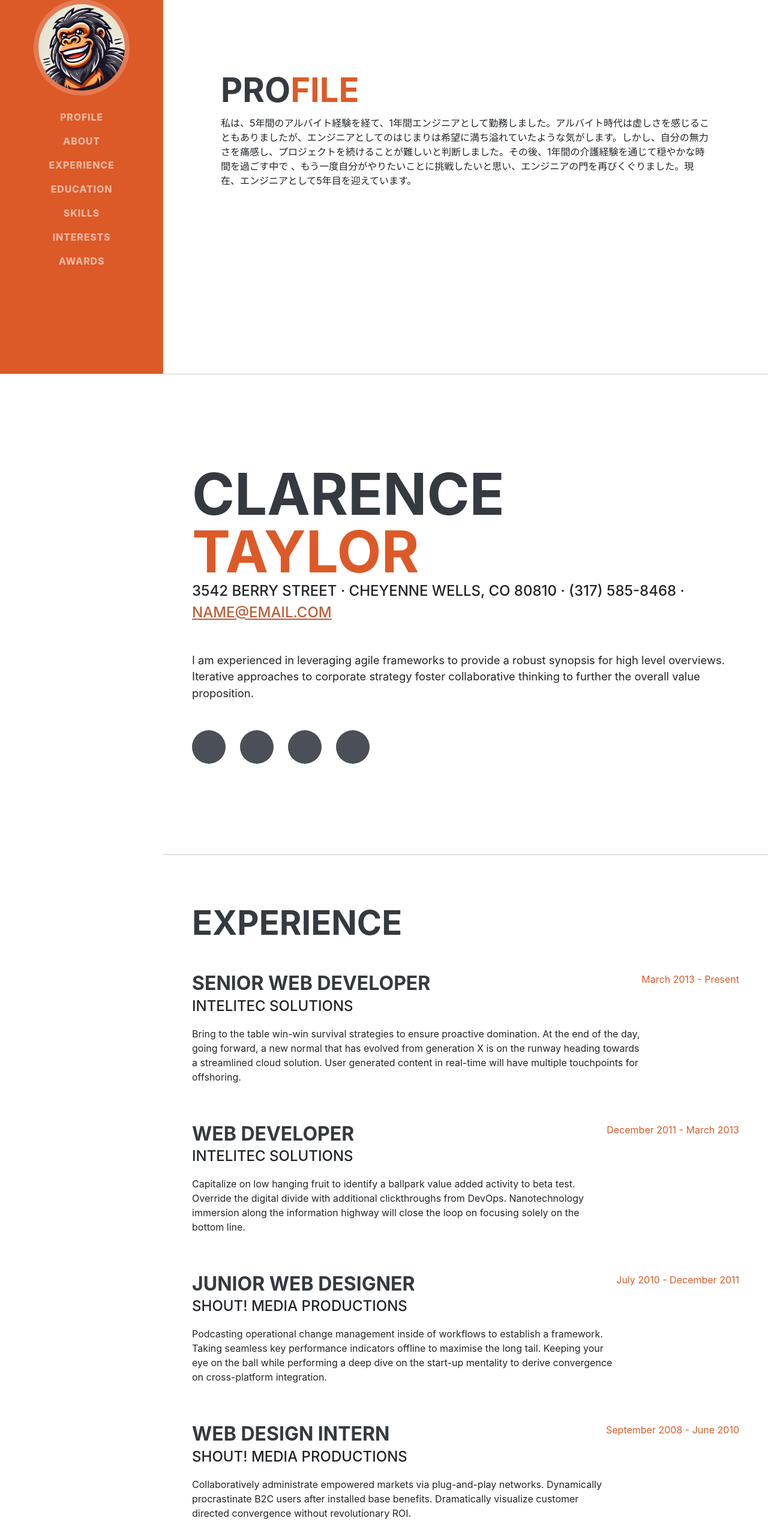
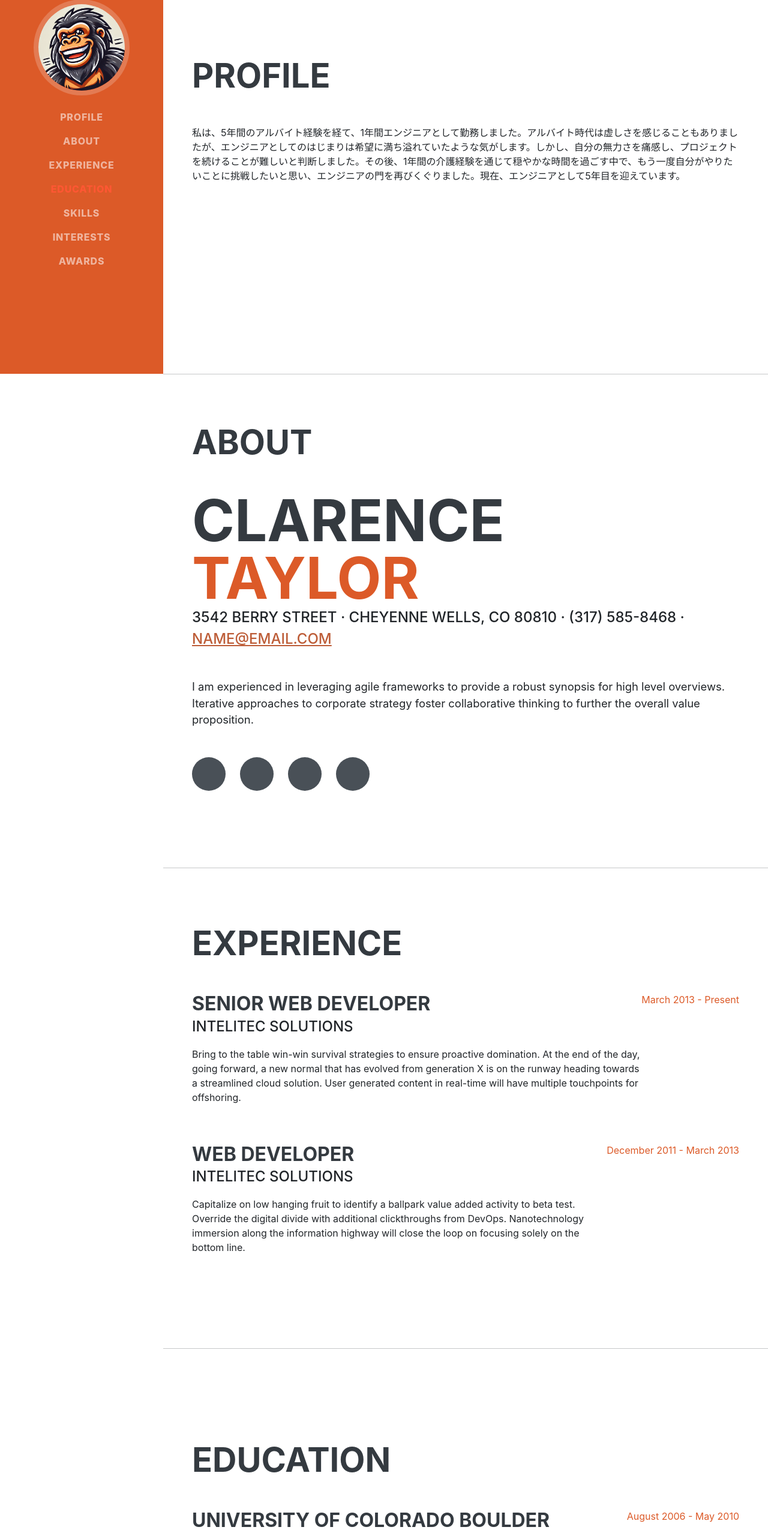
Before and after one commit to aq35/liftpromy, a Vue app in the folder liftpromy/: page / in a window 1280 px wide. Shown: the part 177-2737 px from the top of the page at 60% size. Built offline with nearby package versions, Linux system fonts and the light colour scheme.

Commit message:
Update Profile.vue

```diff
--- a/liftpromy/src/components/Profile.vue
+++ b/liftpromy/src/components/Profile.vue
@@ -5,258 +5,134 @@
             <a class="navbar-brand js-scroll-trigger" href="#page-top">
                 <span class="d-block d-lg-none">細部 寿麻</span>
                 <span class="d-none d-lg-block">
-                    <img class="img-fluid img-profile rounded-circle mx-auto mb-2" src="@assets/aq35/logo.webp"
-                        :alt="'プロフィール'" />
+                    <img class="img-fluid img-profile rounded-circle mx-auto mb-2" src="@/assets/aq35/logo.webp"
+                        alt="プロフィール" />
                 </span>
             </a>
             <button class="navbar-toggler" type="button" data-bs-toggle="collapse" data-bs-target="#navbarResponsive"
-                aria-controls="navbarResponsive" aria-expanded="false" aria-label="Toggle navigation"><span
-                    class="navbar-toggler-icon"></span></button>
+                aria-controls="navbarResponsive" aria-expanded="false" aria-label="Toggle navigation">
+                <span class="navbar-toggler-icon"></span>
+            </button>
             <div class="collapse navbar-collapse" id="navbarResponsive">
                 <ul class="navbar-nav">
-                    <li class="nav-item"><a class="nav-link js-scroll-trigger" href="#profile">PROFILE</a></li>
-                    <li class="nav-item"><a class="nav-link js-scroll-trigger" href="#about">About</a></li>
-                    <li class="nav-item"><a class="nav-link js-scroll-trigger" href="#experience">Experience</a></li>
-                    <li class="nav-item"><a class="nav-link js-scroll-trigger" href="#education">Education</a></li>
-                    <li class="nav-item"><a class="nav-link js-scroll-trigger" href="#skills">Skills</a></li>
-                    <li class="nav-item"><a class="nav-link js-scroll-trigger" href="#interests">Interests</a></li>
-                    <li class="nav-item"><a class="nav-link js-scroll-trigger" href="#awards">Awards</a></li>
+                    <li class="nav-item" v-for="section in sections" :key="section.id">
+                        <a class="nav-link js-scroll-trigger" :class="{ active: activeSection === section.id }"
+                            :href="'#' + section.id">{{ section.name }}</a>
+                    </li>
                 </ul>
             </div>
         </nav>
         <!-- Page Content-->
         <div class="container-fluid p-0">
-            <!-- プロフィール -->
-            <section class="resume-section" id="profile">
-
-                <div class="relative max-w-screen-xl w-full mx-auto xl:px-5">
-                    <div class="relative w-full grid gap-12 lg:grid-cols-2">
-                        <div class="w-full flex justify-center items-center px-5 xl:px-0">
-                            <div class="sm:max-w-[480px]">
-                                <h2 class="text-4xl font-bold md:text-5xl">PRO<span class="text-primary">FILE</span>
-                                </h2>
-                                <div class="sm:max-w-[480px]">
-                                    <p class="mt-6 text-gray-700 leading-relaxed">
-                                        私は、5年間のアルバイト経験を経て、1年間エンジニアとして勤務しました。アルバイト時代は虚しさを感じることもありましたが、エンジニアとしてのはじまりは希望に満ち溢れていたような気がします。しかし、自分の無力さを痛感し、プロジェクトを続けることが難しいと判断しました。その後、1年間の介護経験を通じて穏やかな時間を過ごす中で
-                                        、もう一度自分がやりたいことに挑戦したいと思い、エンジニアの門を再びくぐりました。現在、エンジニアとして5年目を迎えています。
-                                    </p>
-                                </div>
+            <template v-for="section in sections" :key="section.id">
+                <section :class="section.class" :id="section.id">
+                    <div class="resume-section-content">
+                        <h2 class="mb-5">{{ section.title }}</h2>
+                        <template v-for="content in section.contents">
+                            <div v-if="content.type === 'text'" class="mb-5" v-html="content.data"></div>
+                            <div v-else-if="content.type === 'list'" class="mb-5">
+                                <ul class="fa-ul mb-0">
+                                    <li v-for="item in content.data" :key="item">
+                                        <span class="fa-li"><i class="fas fa-check"></i></span>
+                                        {{ item }}
+                                    </li>
+                                </ul>
                             </div>
-                        </div>
+                            <div v-else-if="content.type === 'icons'" class="mb-5">
+                                <ul class="list-inline dev-icons">
+                                    <li class="list-inline-item" v-for="icon in content.data" :key="icon">
+                                        <i :class="icon"></i>
+                                    </li>
+                                </ul>
+                            </div>
+                        </template>
                     </div>
-                </div>
-
-            </section>
-
-            <hr class="m-0" />
-
-            <!-- About-->
-            <section class="resume-section" id="about">
-                <div class="resume-section-content">
-                    <h1 class="mb-0">
-                        Clarence
-                        <span class="text-primary">Taylor</span>
-                    </h1>
-                    <div class="subheading mb-5">
-                        3542 Berry Street · Cheyenne Wells, CO 80810 · (317) 585-8468 ·
-                        <a href="mailto:name@email.com">name@email.com</a>
-                    </div>
-                    <p class="lead mb-5">I am experienced in leveraging agile frameworks to provide a robust synopsis
-                        for high level overviews. Iterative approaches to corporate strategy foster collaborative
-                        thinking to further the overall value proposition.</p>
-                    <div class="social-icons">
-                        <a class="social-icon" href="#!"><i class="fab fa-linkedin-in"></i></a>
-                        <a class="social-icon" href="#!"><i class="fab fa-github"></i></a>
-                        <a class="social-icon" href="#!"><i class="fab fa-twitter"></i></a>
-                        <a class="social-icon" href="#!"><i class="fab fa-facebook-f"></i></a>
-                    </div>
-                </div>
-            </section>
-            <hr class="m-0" />
-            <!-- Experience-->
-            <section class="resume-section" id="experience">
-                <div class="resume-section-content">
-                    <h2 class="mb-5">Experience</h2>
-                    <div class="d-flex flex-column flex-md-row justify-content-between mb-5">
-                        <div class="flex-grow-1">
-                            <h3 class="mb-0">Senior Web Developer</h3>
-                            <div class="subheading mb-3">Intelitec Solutions</div>
-                            <p>Bring to the table win-win survival strategies to ensure proactive domination. At the end
-                                of the day, going forward, a new normal that has evolved from generation X is on the
-                                runway heading towards a streamlined cloud solution. User generated content in real-time
-                                will have multiple touchpoints for offshoring.</p>
-                        </div>
-                        <div class="flex-shrink-0"><span class="text-primary">March 2013 - Present</span></div>
-                    </div>
-                    <div class="d-flex flex-column flex-md-row justify-content-between mb-5">
-                        <div class="flex-grow-1">
-                            <h3 class="mb-0">Web Developer</h3>
-                            <div class="subheading mb-3">Intelitec Solutions</div>
-                            <p>Capitalize on low hanging fruit to identify a ballpark value added activity to beta test.
-                                Override the digital divide with additional clickthroughs from DevOps. Nanotechnology
-                                immersion along the information highway will close the loop on focusing solely on the
-                                bottom line.</p>
-                        </div>
-                        <div class="flex-shrink-0"><span class="text-primary">December 2011 - March 2013</span></div>
-                    </div>
-                    <div class="d-flex flex-column flex-md-row justify-content-between mb-5">
-                        <div class="flex-grow-1">
-                            <h3 class="mb-0">Junior Web Designer</h3>
-                            <div class="subheading mb-3">Shout! Media Productions</div>
-                            <p>Podcasting operational change management inside of workflows to establish a framework.
-                                Taking seamless key performance indicators offline to maximise the long tail. Keeping
-                                your eye on the ball while performing a deep dive on the start-up mentality to derive
-                                convergence on cross-platform integration.</p>
-                        </div>
-                        <div class="flex-shrink-0"><span class="text-primary">July 2010 - December 2011</span></div>
-                    </div>
-                    <div class="d-flex flex-column flex-md-row justify-content-between">
-                        <div class="flex-grow-1">
-                            <h3 class="mb-0">Web Design Intern</h3>
-                            <div class="subheading mb-3">Shout! Media Productions</div>
-                            <p>Collaboratively administrate empowered markets via plug-and-play networks. Dynamically
-                                procrastinate B2C users after installed base benefits. Dramatically visualize customer
-                                directed convergence without revolutionary ROI.</p>
-                        </div>
-                        <div class="flex-shrink-0"><span class="text-primary">September 2008 - June 2010</span></div>
-                    </div>
-                </div>
-            </section>
-            <hr class="m-0" />
-            <!-- Education-->
-            <section class="resume-section" id="education">
-                <div class="resume-section-content">
-                    <h2 class="mb-5">Education</h2>
-                    <div class="d-flex flex-column flex-md-row justify-content-between mb-5">
-                        <div class="flex-grow-1">
-                            <h3 class="mb-0">University of Colorado Boulder</h3>
-                            <div class="subheading mb-3">Bachelor of Science</div>
-                            <div>Computer Science - Web Development Track</div>
-                            <p>GPA: 3.23</p>
-                        </div>
-                        <div class="flex-shrink-0"><span class="text-primary">August 2006 - May 2010</span></div>
-                    </div>
-                    <div class="d-flex flex-column flex-md-row justify-content-between">
-                        <div class="flex-grow-1">
-                            <h3 class="mb-0">James Buchanan High School</h3>
-                            <div class="subheading mb-3">Technology Magnet Program</div>
-                            <p>GPA: 3.56</p>
-                        </div>
-                        <div class="flex-shrink-0"><span class="text-primary">August 2002 - May 2006</span></div>
-                    </div>
-                </div>
-            </section>
-            <hr class="m-0" />
-            <!-- Skills-->
-            <section class="resume-section" id="skills">
-                <div class="resume-section-content">
-                    <h2 class="mb-5">Skills</h2>
-                    <div class="subheading mb-3">Programming Languages & Tools</div>
-                    <ul class="list-inline dev-icons">
-                        <li class="list-inline-item"><i class="fab fa-html5"></i></li>
-                        <li class="list-inline-item"><i class="fab fa-css3-alt"></i></li>
-                        <li class="list-inline-item"><i class="fab fa-js-square"></i></li>
-                        <li class="list-inline-item"><i class="fab fa-angular"></i></li>
-                        <li class="list-inline-item"><i class="fab fa-react"></i></li>
-                        <li class="list-inline-item"><i class="fab fa-node-js"></i></li>
-                        <li class="list-inline-item"><i class="fab fa-sass"></i></li>
-                        <li class="list-inline-item"><i class="fab fa-less"></i></li>
-                        <li class="list-inline-item"><i class="fab fa-wordpress"></i></li>
-                        <li class="list-inline-item"><i class="fab fa-gulp"></i></li>
-                        <li class="list-inline-item"><i class="fab fa-grunt"></i></li>
-                        <li class="list-inline-item"><i class="fab fa-npm"></i></li>
-                    </ul>
-                    <div class="subheading mb-3">Workflow</div>
-                    <ul class="fa-ul mb-0">
-                        <li>
-                            <span class="fa-li"><i class="fas fa-check"></i></span>
-                            Mobile-First, Responsive Design
-                        </li>
-                        <li>
-                            <span class="fa-li"><i class="fas fa-check"></i></span>
-                            Cross Browser Testing & Debugging
-                        </li>
-                        <li>
-                            <span class="fa-li"><i class="fas fa-check"></i></span>
-                            Cross Functional Teams
-                        </li>
-                        <li>
-                            <span class="fa-li"><i class="fas fa-check"></i></span>
-                            Agile Development & Scrum
-                        </li>
-                    </ul>
-                </div>
-            </section>
-            <hr class="m-0" />
-            <!-- Interests-->
-            <section class="resume-section" id="interests">
-                <div class="resume-section-content">
-                    <h2 class="mb-5">Interests</h2>
-                    <p>Apart from being a web developer, I enjoy most of my time being outdoors. In the winter, I am an
-                        avid skier and novice ice climber. During the warmer months here in Colorado, I enjoy mountain
-                        biking, free climbing, and kayaking.</p>
-                    <p class="mb-0">When forced indoors, I follow a number of sci-fi and fantasy genre movies and
-                        television shows, I am an aspiring chef, and I spend a large amount of my free time exploring
-                        the latest technology advancements in the front-end web development world.</p>
-                </div>
-            </section>
-            <hr class="m-0" />
-            <!-- Awards-->
-            <section class="resume-section" id="awards">
-                <div class="resume-section-content">
-                    <h2 class="mb-5">Awards & Certifications</h2>
-                    <ul class="fa-ul mb-0">
-                        <li>
-                            <span class="fa-li"><i class="fas fa-trophy text-warning"></i></span>
-                            Google Analytics Certified Developer
-                        </li>
-                        <li>
-                            <span class="fa-li"><i class="fas fa-trophy text-warning"></i></span>
-                            Mobile Web Specialist - Google Certification
-                        </li>
-                        <li>
-                            <span class="fa-li"><i class="fas fa-trophy text-warning"></i></span>
-                            1
-                            <sup>st</sup>
-                            Place - University of Colorado Boulder - Emerging Tech Competition 2009
-                        </li>
-                        <li>
-                            <span class="fa-li"><i class="fas fa-trophy text-warning"></i></span>
-                            1
-                            <sup>st</sup>
-                            Place - University of Colorado Boulder - Adobe Creative Jam 2008 (UI Design Category)
-                        </li>
-                        <li>
-                            <span class="fa-li"><i class="fas fa-trophy text-warning"></i></span>
-                            2
-                            <sup>nd</sup>
-                            Place - University of Colorado Boulder - Emerging Tech Competition 2008
-                        </li>
-                        <li>
-                            <span class="fa-li"><i class="fas fa-trophy text-warning"></i></span>
-                            1
-                            <sup>st</sup>
-                            Place - James Buchanan High School - Hackathon 2006
-                        </li>
-                        <li>
-                            <span class="fa-li"><i class="fas fa-trophy text-warning"></i></span>
-                            3
-                            <sup>rd</sup>
-                            Place - James Buchanan High School - Hackathon 2005
-                        </li>
-                    </ul>
-                </div>
-            </section>
+                </section>
+                <hr class="m-0" />
+            </template>
         </div>
     </section>
 </template>
 
-<script>
-export default {
-    name: 'Profile',
+<script setup>
+import { ref, onMounted, onUnmounted } from 'vue';
+
+const sections = [
+    {
+        id: 'profile', name: 'PROFILE', title: 'Profile', class: 'resume-section', contents: [
+            { type: 'text', data: '私は、5年間のアルバイト経験を経て、1年間エンジニアとして勤務しました。アルバイト時代は虚しさを感じることもありましたが、エンジニアとしてのはじまりは希望に満ち溢れていたような気がします。しかし、自分の無力さを痛感し、プロジェクトを続けることが難しいと判断しました。その後、1年間の介護経験を通じて穏やかな時間を過ごす中で、もう一度自分がやりたいことに挑戦したいと思い、エンジニアの門を再びくぐりました。現在、エンジニアとして5年目を迎えています。' }
+        ]
+    },
+    {
+        id: 'about', name: 'About', title: 'About', class: 'resume-section', contents: [
+            { type: 'text', data: '<h1 class="mb-0">Clarence <span class="text-primary">Taylor</span></h1><div class="subheading mb-5">3542 Berry Street · Cheyenne Wells, CO 80810 · (317) 585-8468 · <a href="mailto:name@email.com">name@email.com</a></div><p class="lead mb-5">I am experienced in leveraging agile frameworks to provide a robust synopsis for high level overviews. Iterative approaches to corporate strategy foster collaborative thinking to further the overall value proposition.</p><div class="social-icons"><a class="social-icon" href="#!"><i class="fab fa-linkedin-in"></i></a><a class="social-icon" href="#!"><i class="fab fa-github"></i></a><a class="social-icon" href="#!"><i class="fab fa-twitter"></i></a><a class="social-icon" href="#!"><i class="fab fa-facebook-f"></i></a></div>' }
+        ]
+    },
+    {
+        id: 'experience', name: 'Experience', title: 'Experience', class: 'resume-section', contents: [
+            { type: 'text', data: '<div class="d-flex flex-column flex-md-row justify-content-between mb-5"><div class="flex-grow-1"><h3 class="mb-0">Senior Web Developer</h3><div class="subheading mb-3">Intelitec Solutions</div><p>Bring to the table win-win survival strategies to ensure proactive domination. At the end of the day, going forward, a new normal that has evolved from generation X is on the runway heading towards a streamlined cloud solution. User generated content in real-time will have multiple touchpoints for offshoring.</p></div><div class="flex-shrink-0"><span class="text-primary">March 2013 - Present</span></div></div>' },
+            { type: 'text', data: '<div class="d-flex flex-column flex-md-row justify-content-between mb-5"><div class="flex-grow-1"><h3 class="mb-0">Web Developer</h3><div class="subheading mb-3">Intelitec Solutions</div><p>Capitalize on low hanging fruit to identify a ballpark value added activity to beta test. Override the digital divide with additional clickthroughs from DevOps. Nanotechnology immersion along the information highway will close the loop on focusing solely on the bottom line.</p></div><div class="flex-shrink-0"><span class="text-primary">December 2011 - March 2013</span></div></div>' }
+        ]
+    },
+    {
+        id: 'education', name: 'Education', title: 'Education', class: 'resume-section', contents: [
+            { type: 'text', data: '<div class="d-flex flex-column flex-md-row justify-content-between mb-5"><div class="flex-grow-1"><h3 class="mb-0">University of Colorado Boulder</h3><div class="subheading mb-3">Bachelor of Science</div><div>Computer Science - Web Development Track</div><p>GPA: 3.23</p></div><div class="flex-shrink-0"><span class="text-primary">August 2006 - May 2010</span></div></div>' },
+            { type: 'text', data: '<div class="d-flex flex-column flex-md-row justify-content-between"><div class="flex-grow-1"><h3 class="mb-0">James Buchanan High School</h3><div class="subheading mb-3">Technology Magnet Program</div><p>GPA: 3.56</p></div><div class="flex-shrink-0"><span class="text-primary">August 2002 - May 2006</span></div></div>' }
+        ]
+    },
+    {
+        id: 'skills', name: 'Skills', title: 'Skills', class: 'resume-section', contents: [
+            { type: 'text', data: '<div class="subheading mb-3">Programming Languages & Tools</div>' },
+            { type: 'icons', data: ['fab fa-html5', 'fab fa-css3-alt', 'fab fa-js-square', 'fab fa-angular', 'fab fa-react', 'fab fa-node-js', 'fab fa-sass', 'fab fa-less', 'fab fa-wordpress', 'fab fa-gulp', 'fab fa-grunt', 'fab fa-npm'] },
+            { type: 'text', data: '<div class="subheading mb-3">Workflow</div>' },
+            { type: 'list', data: ['Mobile-First, Responsive Design', 'Cross Browser Testing & Debugging', 'Cross Functional Teams', 'Agile Development & Scrum'] }
+        ]
+    },
+    {
+        id: 'interests', name: 'Interests', title: 'Interests', class: 'resume-section', contents: [
+            { type: 'text', data: 'Apart from being a web developer, I enjoy most of my time being outdoors. In the winter, I am an avid skier and novice ice climber. During the warmer months here in Colorado, I enjoy mountain biking, free climbing, and kayaking.' },
+            { type: 'text', data: 'When forced indoors, I follow a number of sci-fi and fantasy genre movies and television shows, I am an aspiring chef, and I spend a large amount of my free time exploring the latest technology advancements in the front-end web development world.' }
+        ]
+    },
+    {
+        id: 'awards', name: 'Awards', title: 'Awards & Certifications', class: 'resume-section', contents: [
+            { type: 'list', data: ['Google Analytics Certified Developer', 'Mobile Web Specialist - Google Certification', '1st Place - University of Colorado Boulder - Emerging Tech Competition 2009', '1st Place - University of Colorado Boulder - Adobe Creative Jam 2008 (UI Design Category)', '2nd Place - University of Colorado Boulder - Emerging Tech Competition 2008', '1st Place - James Buchanan High School - Hackathon 2006', '3rd Place - James Buchanan High School - Hackathon 2005'] }
+        ]
+    }
+];
+
+const activeSection = ref('');
+
+const handleScroll = () => {
+    const sectionOffsets = sections.map(section => {
+        const element = document.getElementById(section.id);
+        return { id: section.id, offset: element ? element.offsetTop : 0 };
+    });
+
+    const scrollPosition = window.scrollY + window.innerHeight / 2;
+
+    for (let i = sectionOffsets.length - 1; i >= 0; i--) {
+        if (scrollPosition >= sectionOffsets[i].offset) {
+            activeSection.value = sectionOffsets[i].id;
+            break;
+        }
+    }
 };
+
+onMounted(() => {
+    window.addEventListener('scroll', handleScroll);
+    handleScroll();
+});
+
+onUnmounted(() => {
+    window.removeEventListener('scroll', handleScroll);
+});
 </script>
 
 <style scoped>
-/* 必要に応じてカスタムスタイルを追加 */
+.nav-link.active {
+    font-weight: bold;
+    color: #ff5733 !important;
+    /* 強調表示の色を指定 */
+}
 </style>
```
